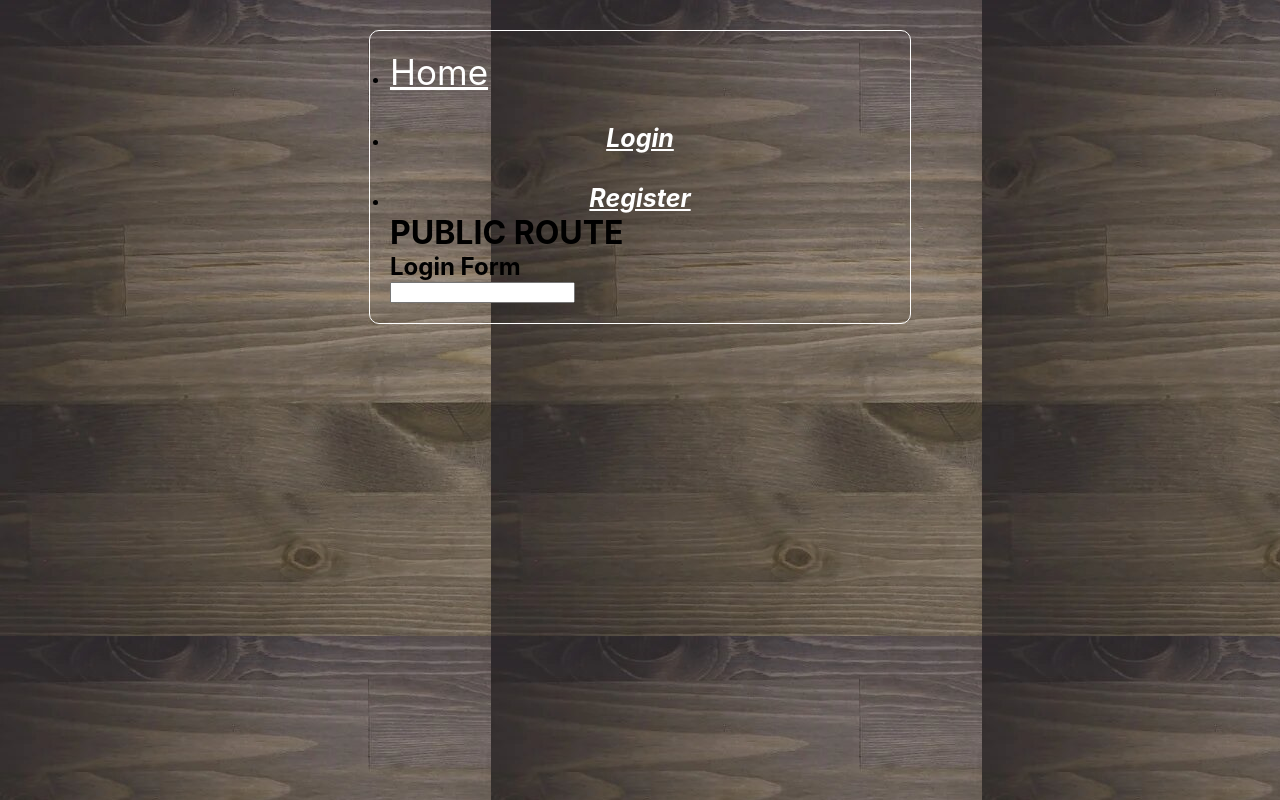
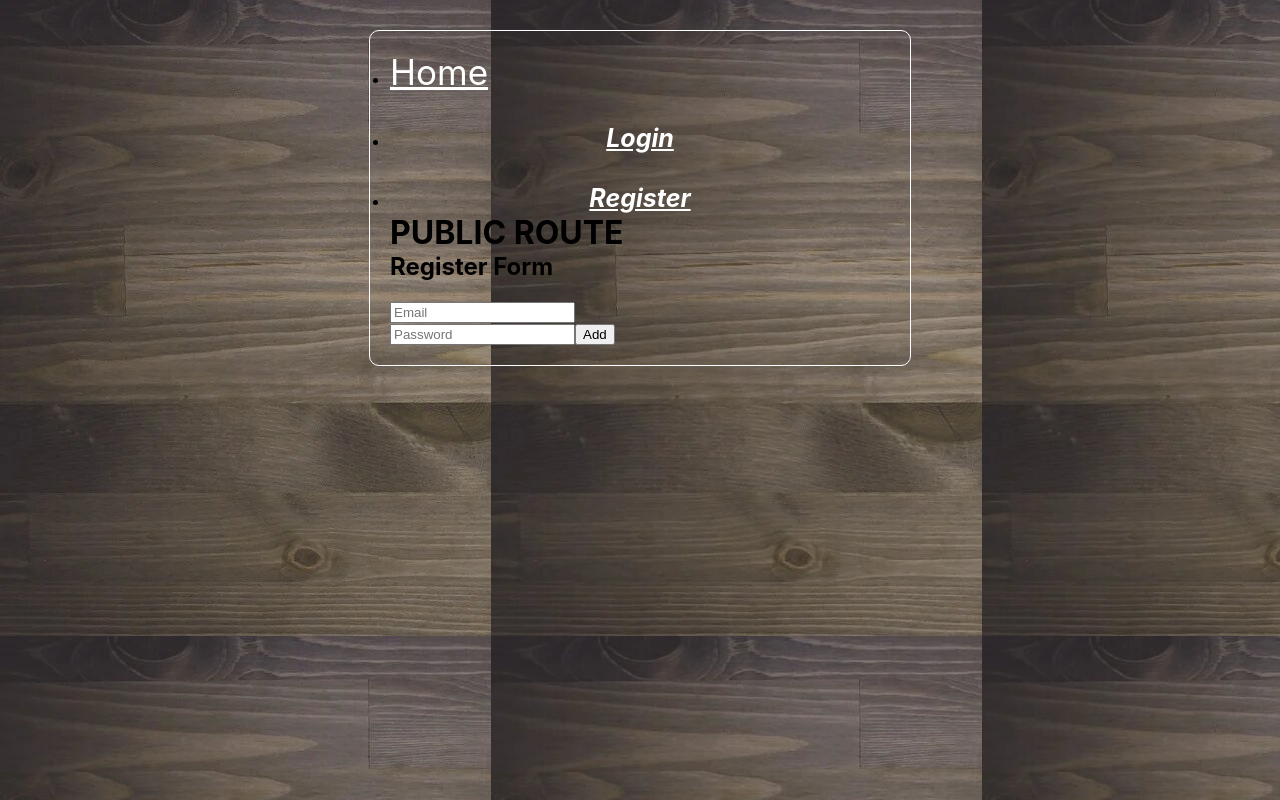
Before and after one commit to RomanKorotaev/goit-react-hw-08-phonebook, a React (Create React App) app: page /login in a window 1280 px wide. Built offline with nearby package versions, Linux system fonts and the light colour scheme.

Commit message:
Работает регистрация

```diff
--- a/src/index.js
+++ b/src/index.js
@@ -5,14 +5,17 @@ import App from './App';
 import reportWebVitals from './reportWebVitals';
 import {BrowserRouter as Router} from 'react-router-dom'
 import {Provider} from "react-redux"
-import { store } from "./redux/store"
+import { store, persistor } from "./redux/store"
+import {PersistGate} from "redux-persist/es/integration/react"
 
 ReactDOM.render(
   <React.StrictMode>
     <Provider store={store}>
-      <Router>
-        <App />
-      </Router>
+      <PersistGate persistor={persistor} loading = "null">
+        <Router>
+          <App />
+        </Router>
+       </PersistGate>
     </Provider>
   </React.StrictMode>,
   document.getElementById('root')
--- a/src/pages/Login/Login.js
+++ b/src/pages/Login/Login.js
@@ -1,11 +1,97 @@
+// export function  Login () {
+//     return (
+//         <div>
+//             <h2>Login Form</h2>
+//             <form>
+//                 <input />
+//             </form>
+
+//         </div>
+//     )
+// }
+
+import {useState} from "react"
+import { useDispatch } from "react-redux";
+import {loginThunk} from '../../redux/thunk'
+
 export function  Login () {
-    return (
-        <div>
-            <h2>Login Form</h2>
-            <form>
-                <input />
-            </form>
 
-        </div>
-    )
+    // const [name, setName]= useState ("");
+    const [email, setEmail]= useState ("");
+    const [password, setPassword]= useState ("");
+
+    const dispatch = useDispatch();
+
+    const handleChange = (e) =>{
+        switch (e.target.name) {
+            // case "name":
+            //     setName (e.target.value)
+            //     break;
+
+                case "email":
+                setEmail (e.target.value)
+                break;
+
+                case "password":
+                setPassword (e.target.value)
+                break;
+
+                default:
+                alert ("Check input name please")
+        }
+
+
+    };
+
+    const handleSubmit = (e) =>{
+        e.preventDefault();
+        // const user = {name, email, password};
+        const user = {email, password};
+        dispatch (loginThunk (user));
+        reset();
+    };
+
+    const reset = () => {
+        // setName ("");
+        setEmail("");
+        setPassword ("");
+    }
+
+        return (
+            <div>
+                <h2>Register Form</h2>
+                <form onSubmit={handleSubmit}>
+                    {/* <input
+                    type="text"
+                    name="name"
+                    value={name}
+                    placeholder = "Name"
+                    onChange= {handleChange}
+                    /> */}
+
+                <br/>
+                    <input
+                    type="text"
+                    name="email"
+                    value={email}
+                    placeholder = "Email"
+                    onChange= {handleChange}
+                    />
+
+                <br/>
+
+                <input
+                    type="password"
+                    name="password"
+                    value={password}
+                    placeholder = "Password"
+                    onChange= {handleChange}
+                    />
+
+                    <button type="submit">Add</button>
+
+                </form>
+
+            </div>
+        )
 }
--- a/src/redux/slices.js
+++ b/src/redux/slices.js
@@ -1,5 +1,5 @@
 import {createSlice} from '@reduxjs/toolkit'
-
+import {registerThunk} from "./thunk"
 
 // const BASE_USER_URL = `https://connections-api.herokuapp.com/` ;
 
@@ -28,8 +28,29 @@ const authSlice = createSlice ({
             },
 
         extraReducers: {
-
-    }
+            [registerThunk.pending] (state,action) {
+                return {
+                    ...state,
+                    isLoading: true,
+                }
+            },
+            [registerThunk.fulfilled] (state,action) {
+                return {
+                    ...state,
+                    isLoading: false,
+                    user: action.payload.user,
+                    token: action.payload.token,
+                    isAuth: true,
+                }
+            },
+            [registerThunk.rejected] (state,action) {
+                return {
+                    ...state,
+                    isLoading: false,
+                    error: action.payload
+                }
+            }
+        }
 })
 
 
--- a/src/redux/store.js
+++ b/src/redux/store.js
@@ -1,8 +1,35 @@
-import {configureStore} from '@reduxjs/toolkit'
+import {configureStore, getDefaultMiddleware} from '@reduxjs/toolkit'
 import authReducer from './slices'
+import {
+    persistStore,
+     persistReducer,
+     FLUSH,
+     REHYDRATE,
+     PAUSE,
+     REGISTER,
+     PERSIST,
+     PURGE } from 'redux-persist';
+import storage from 'redux-persist/lib/storage';
+
+const authPersistConfig = {
+    key: "authToken",
+    storage,
+    whitelist: ["token"],
+}
+
+const authPersistReduser = persistReducer (authPersistConfig,authReducer);
 
 export const store = configureStore ({
     reducer: {
-        auth: authReducer,
-    }
+        // auth: authReducer,
+        auth: authPersistReduser
+    },
+    middleware: (getDefaultMiddleware)=>
+    getDefaultMiddleware ({
+        serializableCheck: {
+            ignoredActions: [FLUSH, REHYDRATE, PAUSE, REGISTER, PERSIST, PURGE]
+        }
+    })
 });
+
+export const persistor = persistStore(store);
--- a/src/redux/thunk.js
+++ b/src/redux/thunk.js
@@ -12,15 +12,40 @@ export const registerThunk = createAsyncThunk (
     "user/register",
     async (user, {rejectWithValue})=> {
     try{
-const response = await fetch(BASE_USER_URL+userRegister, {
+const response = await fetch(BASE_USER_URL + userRegister, {
     method: 'POST',
     headers: {
         "Content-Type": "application/json"
     },
     body: JSON.stringify(user)
     });
-    console.log (response);
+    console.log ("response", response);
+    const data = await response.json();
+    console.log ("data", data); //{user: {name: 'Germiona Greinger', email: 'germiona_greinger@gmail.com'}, token: 'eyJhbGciOiJIUzI1NiIsInR5cCI6IkpXVCJ9.eyJfaWQiOiI2M…wMTN9.1N76a-NE-wTt5M4UYuFCfkuYIDJsw6Ah-hA2glSRZvY'}
+    //"germiona_greinger@gmail.com"
+    return data; //action.payload
     } catch (err){
-
+        rejectWithValue ({error: err.message})
     }
 })
+
+export const loginThunk = createAsyncThunk (
+    "user/login",
+    async (user, {rejectWithValue})=> {
+    try{
+const response = await fetch(BASE_USER_URL + userLogin, {
+    method: 'POST',
+    headers: {
+        "Content-Type": "application/json"
+    },
+    body: JSON.stringify(user)
+    });
+    console.log ("response", response);
+    const data = await response.json();
+    console.log ("data", data); //{user: {name: 'Germiona Greinger', email: 'germiona_greinger@gmail.com'}, token: 'eyJhbGciOiJIUzI1NiIsInR5cCI6IkpXVCJ9.eyJfaWQiOiI2M…wMTN9.1N76a-NE-wTt5M4UYuFCfkuYIDJsw6Ah-hA2glSRZvY'}
+    //"germiona_greinger@gmail.com"
+    return data; //action.payload
+    } catch (err){
+        rejectWithValue ({error: err.message})
+    }
+})
```
